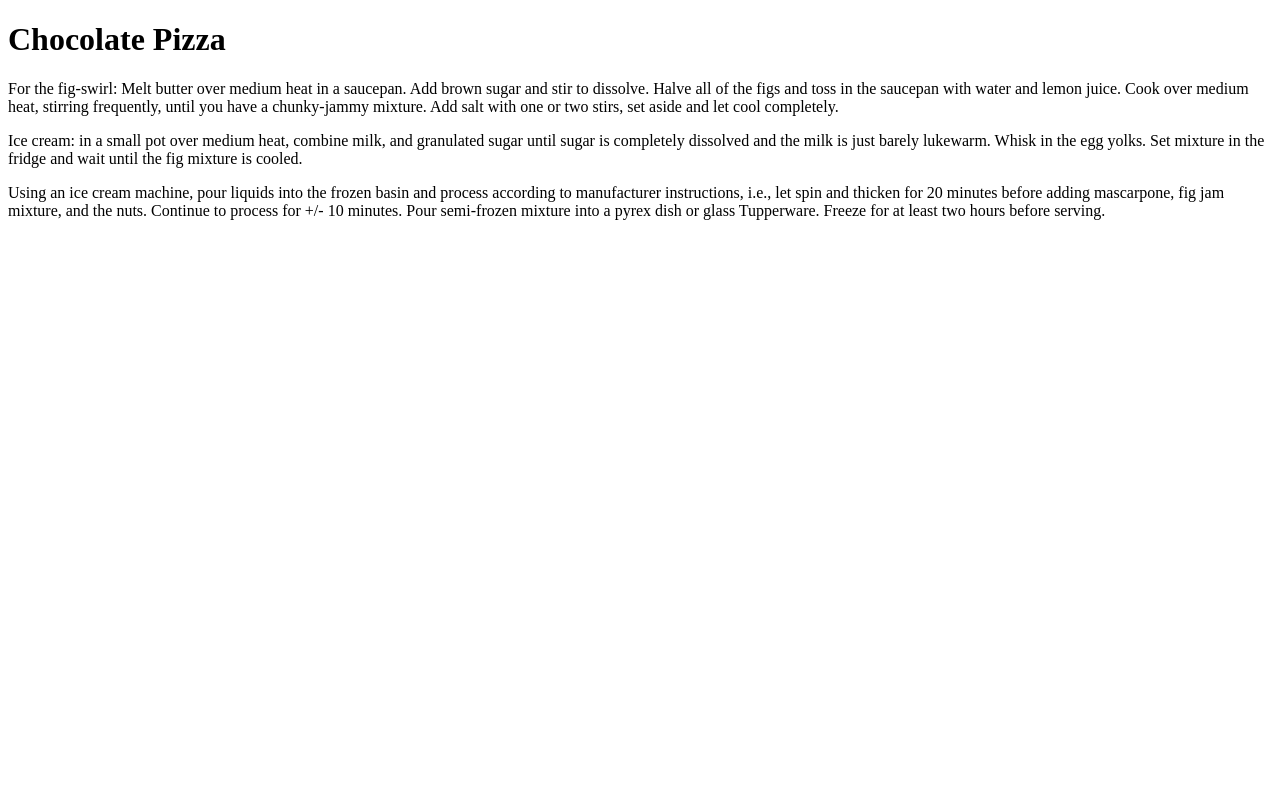
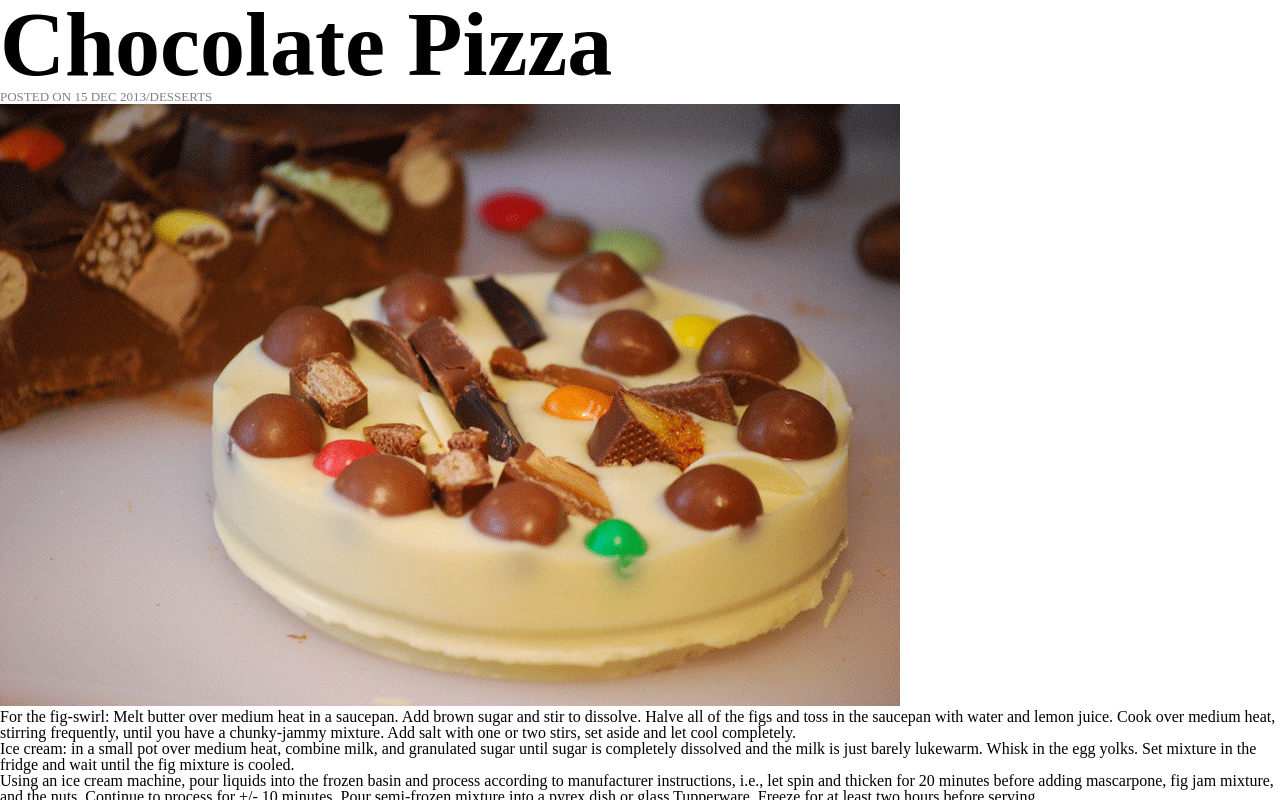
Before and after one commit to kevintuchman/-chocolate-pizza, a plain HTML site: page index.html in a window 1280 px wide. Shown: the top 800 px of the page. Drawn offline with Linux system fonts and the light colour scheme.

Commit message:
reset css

```diff
--- a/app.js
+++ b/app.js
@@ -0,0 +1 @@
+'use strict';
--- a/index.html
+++ b/index.html
@@ -2,9 +2,21 @@
 <html lang="en">
   <head>
     <title>Chocolate Pizza</title>
+    <link rel="stylesheet" href="reset.css">
+    <link rel="stylesheet" href="style.css">
   </head>
   <body>
+    <header>
+      <nav>
+
+      </nav>
+    </header>
+    <main>
     <h1>Chocolate Pizza</h1>
+
+    <h2>POSTED ON 15 DEC 2013/DESSERTS</h2>
+
+    <img src="image/choco-pizza.png" alt="cake" class="left">
 
 <p>For the fig-swirl: Melt butter over medium heat in a saucepan. Add brown sugar and stir to dissolve. Halve all of the figs and toss in the saucepan with water and lemon juice. Cook over medium heat, stirring frequently, until you have a chunky-jammy mixture. Add salt with one or two stirs, set aside and let cool completely.</p>
 
@@ -12,8 +24,11 @@
 
 <p>Using an ice cream machine, pour liquids into the frozen basin and process according to manufacturer instructions, i.e., let spin and thicken for 20 minutes before adding mascarpone, fig jam mixture, and the nuts. Continue to process for +/- 10 minutes. Pour semi-frozen mixture into a pyrex dish or glass Tupperware. Freeze for at least two hours before serving.</p>
 
-    <footer>
-
-    </footer>
+      <img src="image/list-bg.png" alt="list" class="left">
+      </main>
+    <!-- <footer>
+      <h3>Vanessa Stevenson</h3>
+    <img src="image/van-pic.png" alt="author" class="left"><p>Food enthusiast, photography fan. Add a pinch of raw foodism and that's pretty much who I am.</p>
+    </footer> -->
   </body>
 </html>
--- /dev/null
+++ b/reset.css
@@ -0,0 +1,48 @@
+/* http://meyerweb.com/eric/tools/css/reset/
+   v2.0 | 20110126
+   License: none (public domain)
+*/
+
+html, body, div, span, applet, object, iframe,
+h1, h2, h3, h4, h5, h6, p, blockquote, pre,
+a, abbr, acronym, address, big, cite, code,
+del, dfn, em, img, ins, kbd, q, s, samp,
+small, strike, strong, sub, sup, tt, var,
+b, u, i, center,
+dl, dt, dd, ol, ul, li,
+fieldset, form, label, legend,
+table, caption, tbody, tfoot, thead, tr, th, td,
+article, aside, canvas, details, embed,
+figure, figcaption, footer, header, hgroup,
+menu, nav, output, ruby, section, summary,
+time, mark, audio, video {
+	margin: 0;
+	padding: 0;
+	border: 0;
+	font-size: 100%;
+	font: inherit;
+	vertical-align: baseline;
+}
+/* HTML5 display-role reset for older browsers */
+article, aside, details, figcaption, figure,
+footer, header, hgroup, menu, nav, section {
+	display: block;
+}
+body {
+	line-height: 1;
+}
+ol, ul {
+	list-style: none;
+}
+blockquote, q {
+	quotes: none;
+}
+blockquote:before, blockquote:after,
+q:before, q:after {
+	content: '';
+	content: none;
+}
+table {
+	border-collapse: collapse;
+	border-spacing: 0;
+}
--- a/style.css
+++ b/style.css
@@ -0,0 +1,20 @@
+h1  {
+  text-align: left;
+  font-weight: bold;
+  color: black;
+  font-size: 90px;
+}
+
+h2  {
+  text-align: left;
+  font-weight: transparent;
+  color: gray;
+  font-size: small;
+}
+
+/* h3{
+  text-align: left;
+  font-weight: bold;
+  color: black;
+  font-size: small;
+} */
```
